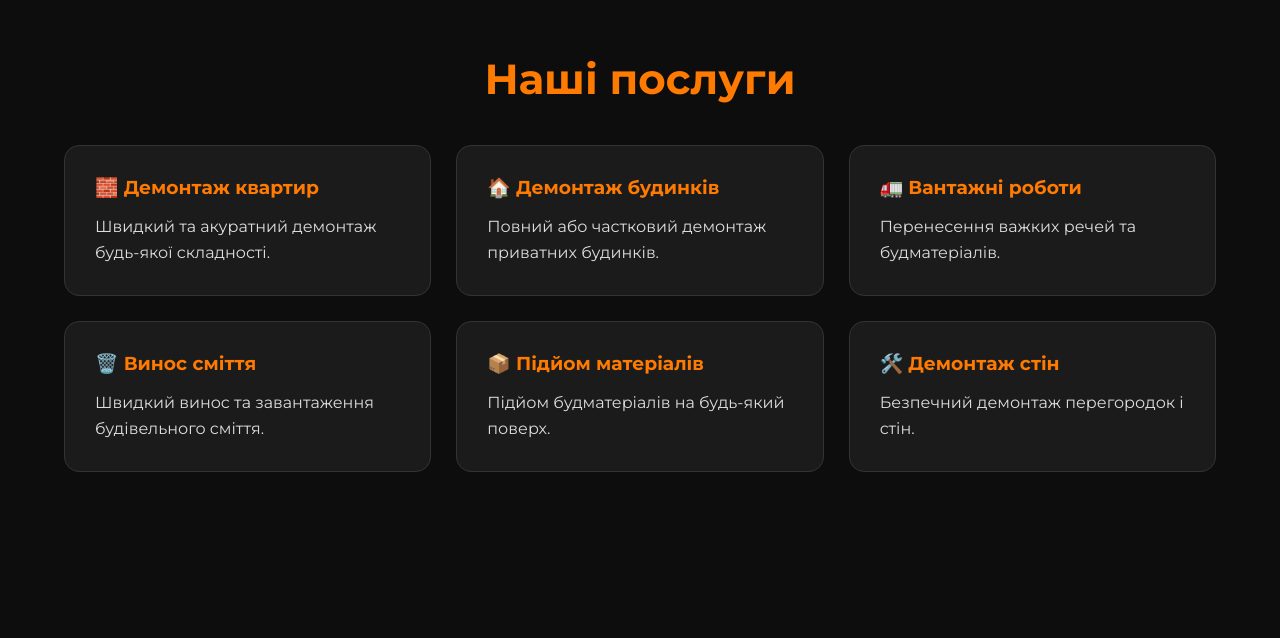
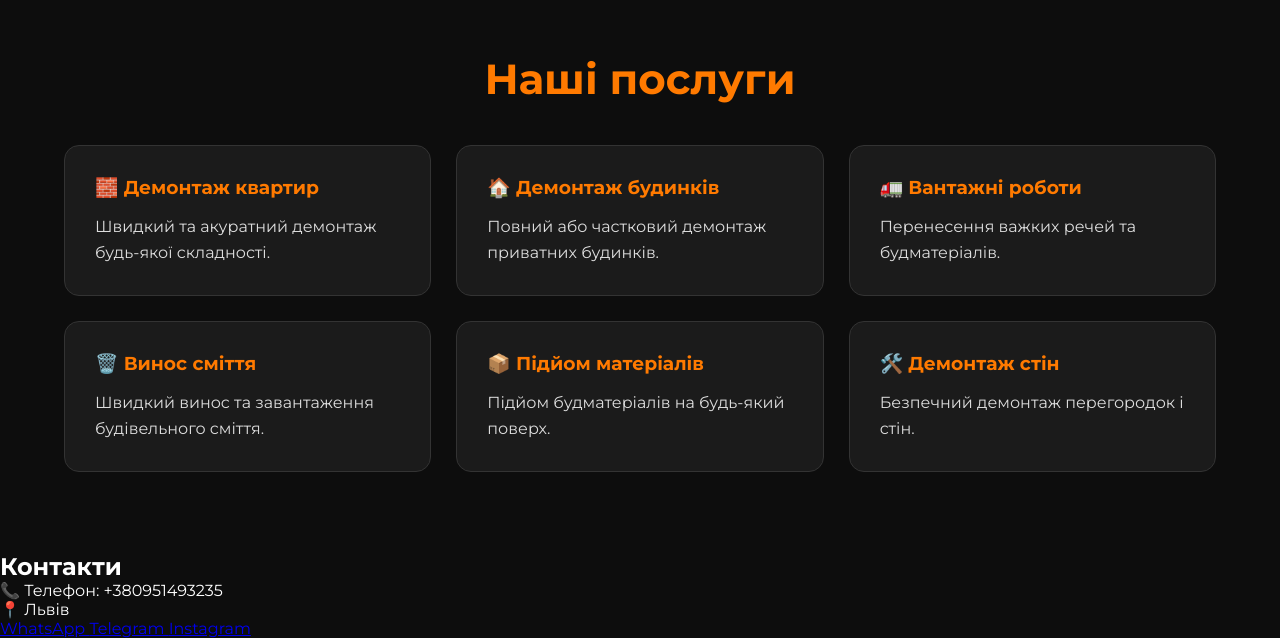
Before and after one commit to yuramotichka/demontlev, a plain HTML site: page index.html in a window 1280 px wide. Shown: the part 1195-1833 px from the top of the page. Before the commit the page ends 1747 px from the top, so only its background shows below. Drawn offline with Linux system fonts and the light colour scheme.

Commit message:
Update index.html

```diff
--- a/index.html
+++ b/index.html
@@ -109,6 +109,34 @@ DemontLev
 
 </section>
 <script src="script.js"></script>
+<section class="contacts">
 
+<h2>Контакти</h2>
+
+<div class="contact-box">
+
+<p>📞 Телефон: +380951493235</p>
+
+<p>📍 Львів</p>
+
+<div class="socials">
+
+<a href="https://wa.me/380951493235" target="_blank">
+WhatsApp
+</a>
+
+<a href="https://t.me/yuriy2710" target="_blank">
+Telegram
+</a>
+
+<a href="https://www.instagram.com/demontlev" target="_blank">
+Instagram
+</a>
+
+</div>
+
+</div>
+
+</section>
 </body>
 </html>
```
